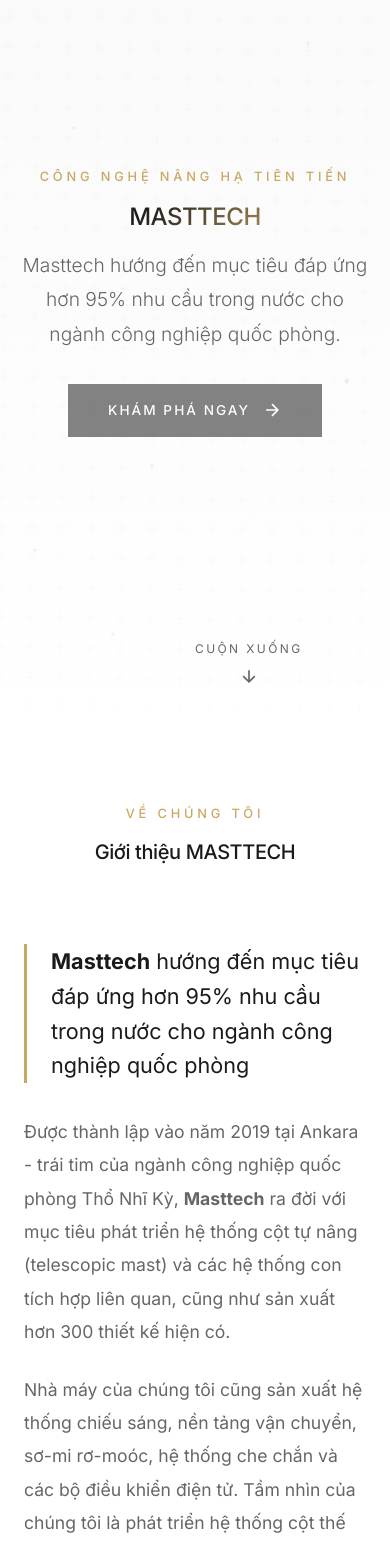
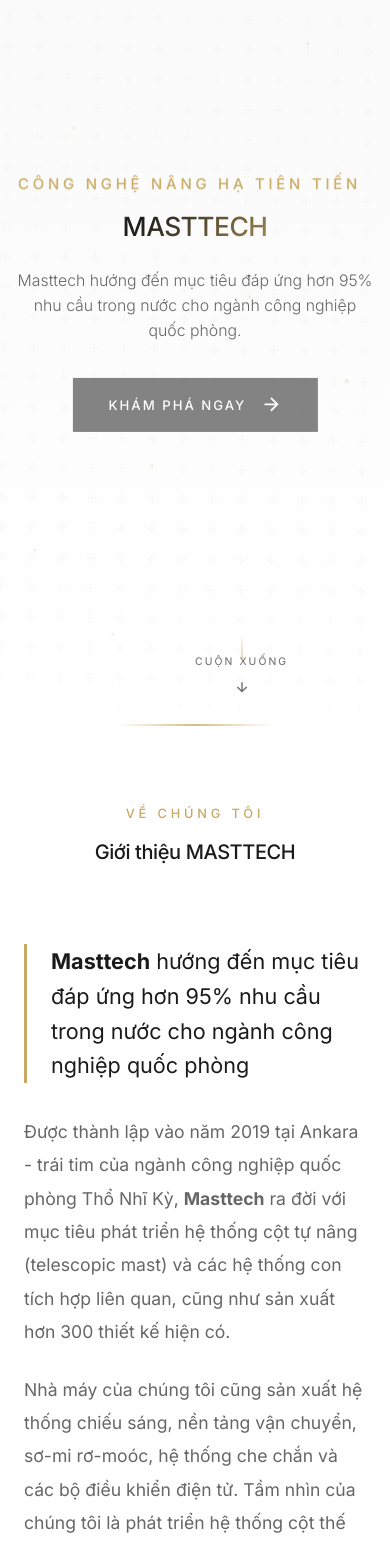
Before and after one commit to ChickenChoy/newatlantic.vn, a Next.js app: page /masttech in a window 390 px wide. Shown: the part 120-1664 px from the top of the page. Built offline with nearby package versions, Linux system fonts and the light colour scheme; no server answers; a web font is replaced by a local one.

Commit message:
feat: Add comprehensive CSS styling for the MASTTECH landing page.

```diff
--- a/app/masttech/masttech.css
+++ b/app/masttech/masttech.css
@@ -16,7 +16,9 @@
     --mast-gradient: linear-gradient(135deg, #c9a962 0%, #e8d5a3 50%, #c9a962 100%);
     --mast-shadow: 0 25px 50px -12px rgba(0, 0, 0, 0.15);
     --mast-shadow-sm: 0 10px 30px -12px rgba(0, 0, 0, 0.1);
-    --mast-transition: all 0.4s cubic-bezier(0.25, 0.46, 0.45, 0.94);
+    --mast-transition: all 0.6s cubic-bezier(0.165, 0.84, 0.44, 1);
+    --mast-transition-fast: all 0.3s cubic-bezier(0.165, 0.84, 0.44, 1);
+    --mast-transition-slow: all 0.8s cubic-bezier(0.165, 0.84, 0.44, 1);
     --font-heading: var(--font-playfair), 'Playfair Display', serif;
     --font-body: var(--font-outfit), 'Outfit', sans-serif;
     --mast-glow-gold: 0 0 40px rgba(201, 169, 98, 0.4);
@@ -501,9 +503,30 @@
     transition: var(--mast-transition);
 }
 
+/* Ken Burns subtle zoom effect for about image */
+.mast-about-image img {
+    animation: kenBurns 20s ease-in-out infinite alternate;
+}
+
+@keyframes kenBurns {
+    0% {
+        transform: scale(1) translateX(0);
+    }
+
+    100% {
+        transform: scale(1.08) translateX(-2%);
+    }
+}
+
 .mast-about-image:hover {
     transform: scale(1.02);
     box-shadow: var(--mast-shadow);
+}
+
+.mast-about-image:hover img {
+    animation-play-state: paused;
+    transform: scale(1.05);
+    transition: transform 0.8s cubic-bezier(0.165, 0.84, 0.44, 1);
 }
 
 .mast-placeholder-image {
@@ -625,6 +648,11 @@
     width: 100%;
     height: 100%;
     object-fit: cover;
+    transition: transform 0.8s cubic-bezier(0.165, 0.84, 0.44, 1);
+}
+
+.mast-product-image:hover img {
+    transform: scale(1.08);
 }
 
 .mast-product-badge {
@@ -980,6 +1008,283 @@
 }
 
 /* ===================================
+   Extra Animations & Effects
+   =================================== */
+
+/* Shine sweep effect for images */
+.mast-product-image::after {
+    content: '';
+    position: absolute;
+    top: 0;
+    left: -100%;
+    width: 50%;
+    height: 100%;
+    background: linear-gradient(90deg,
+            transparent,
+            rgba(255, 255, 255, 0.25),
+            transparent);
+    z-index: 3;
+    pointer-events: none;
+}
+
+.mast-product-image:hover::after {
+    animation: shineSweep 0.8s ease forwards;
+}
+
+@keyframes shineSweep {
+    0% {
+        left: -100%;
+    }
+
+    100% {
+        left: 150%;
+    }
+}
+
+/* Floating badge animation */
+.mast-product-badge {
+    animation: badgePulse 2s ease-in-out infinite, floatBadge 3s ease-in-out infinite;
+}
+
+@keyframes floatBadge {
+
+    0%,
+    100% {
+        transform: translateY(0) scale(1);
+    }
+
+    50% {
+        transform: translateY(-5px) scale(1.02);
+    }
+}
+
+/* Glowing border effect for sections */
+.mast-section::before {
+    content: '';
+    position: absolute;
+    top: 0;
+    left: 50%;
+    transform: translateX(-50%);
+    width: 100px;
+    height: 2px;
+    background: linear-gradient(90deg, transparent, var(--mast-accent), transparent);
+    animation: glowExpand 3s ease-in-out infinite;
+}
+
+@keyframes glowExpand {
+
+    0%,
+    100% {
+        width: 100px;
+        opacity: 0.5;
+    }
+
+    50% {
+        width: 200px;
+        opacity: 1;
+    }
+}
+
+/* Text reveal animation for highlights */
+.mast-about-highlight {
+    position: relative;
+    overflow: hidden;
+}
+
+.mast-about-highlight::after {
+    content: '';
+    position: absolute;
+    top: 0;
+    right: 0;
+    width: 100%;
+    height: 100%;
+    background: var(--mast-secondary);
+    animation: textReveal 1.5s ease forwards 0.5s;
+}
+
+@keyframes textReveal {
+    0% {
+        width: 100%;
+    }
+
+    100% {
+        width: 0%;
+    }
+}
+
+/* Gradient border animation for specs */
+.mast-specs-grid {
+    position: relative;
+}
+
+.mast-specs-grid::before {
+    content: '';
+    position: absolute;
+    inset: -2px;
+    background: linear-gradient(45deg, var(--mast-accent), transparent, var(--mast-accent), transparent);
+    background-size: 400% 400%;
+    border-radius: 6px;
+    z-index: -1;
+    opacity: 0;
+    animation: gradientRotate 4s linear infinite;
+    transition: opacity 0.5s ease;
+}
+
+.mast-specs-grid:hover::before {
+    opacity: 1;
+}
+
+@keyframes gradientRotate {
+    0% {
+        background-position: 0% 50%;
+    }
+
+    50% {
+        background-position: 100% 50%;
+    }
+
+    100% {
+        background-position: 0% 50%;
+    }
+}
+
+/* Typing cursor effect for hero label */
+.mast-hero-label::after {
+    content: '|';
+    margin-left: 2px;
+    animation: blink 1s step-end infinite;
+    opacity: 0;
+}
+
+@keyframes blink {
+
+    0%,
+    50% {
+        opacity: 1;
+    }
+
+    51%,
+    100% {
+        opacity: 0;
+    }
+}
+
+/* Section fade-in with slide */
+.mast-section-header {
+    position: relative;
+}
+
+.mast-section-label {
+    animation: slideInFromLeft 0.8s ease forwards;
+}
+
+@keyframes slideInFromLeft {
+    0% {
+        opacity: 0;
+        transform: translateX(-30px);
+    }
+
+    100% {
+        opacity: 1;
+        transform: translateX(0);
+    }
+}
+
+/* CTA button ripple effect */
+.mast-hero-cta::after {
+    content: '';
+    position: absolute;
+    top: 50%;
+    left: 50%;
+    width: 0;
+    height: 0;
+    border-radius: 50%;
+    background: rgba(255, 255, 255, 0.3);
+    transform: translate(-50%, -50%);
+    transition: width 0.6s ease, height 0.6s ease;
+}
+
+.mast-hero-cta:active::after {
+    width: 300px;
+    height: 300px;
+    opacity: 0;
+}
+
+/* Floating particles in hero (additional) */
+.mast-hero {
+    position: relative;
+}
+
+.mast-hero-content {
+    position: relative;
+    z-index: 2;
+}
+
+/* Enhanced scroll indicator */
+.mast-hero-scroll::before {
+    content: '';
+    position: absolute;
+    top: -20px;
+    left: 50%;
+    transform: translateX(-50%);
+    width: 1px;
+    height: 15px;
+    background: linear-gradient(to bottom, transparent, var(--mast-accent));
+    animation: scrollLine 2s ease-in-out infinite;
+}
+
+@keyframes scrollLine {
+
+    0%,
+    100% {
+        height: 15px;
+        opacity: 0.5;
+    }
+
+    50% {
+        height: 25px;
+        opacity: 1;
+    }
+}
+
+/* Logo hover effect */
+.mast-logo {
+    position: relative;
+}
+
+.mast-logo::before {
+    content: '';
+    position: absolute;
+    bottom: -2px;
+    left: 0;
+    width: 0;
+    height: 2px;
+    background: var(--mast-accent);
+    transition: width 0.4s ease;
+}
+
+.mast-logo:hover::before {
+    width: 100%;
+}
+
+/* Footer subtle animation */
+.mast-footer-logo {
+    animation: subtlePulse 4s ease-in-out infinite;
+}
+
+@keyframes subtlePulse {
+
+    0%,
+    100% {
+        opacity: 1;
+    }
+
+    50% {
+        opacity: 0.7;
+    }
+}
+
+/* ===================================
    Intro Series
    =================================== */
 .mast-intro-series-section {
@@ -1045,6 +1350,43 @@
     }
 
     .mast-hero-content {
-        padding: 1rem;
+        padding: 2rem 1.5rem;
+        transform: scale(1.1);
+    }
+
+    /* Mobile Hero - Bigger Title, Smaller Subtitle */
+    .mast-hero-label {
+        font-size: 0.85rem;
+        letter-spacing: 0.25em;
+        margin-bottom: 1rem;
+    }
+
+    .mast-hero-title {
+        font-size: 5rem;
+        margin-bottom: 1.5rem;
+        line-height: 1;
+    }
+
+    .mast-hero-subtitle {
+        font-size: 0.9rem;
+        line-height: 1.6;
+        margin: 0 auto 2rem;
+        padding: 0 0.5rem;
+        opacity: 0.8;
+    }
+
+    .mast-hero-cta {
+        padding: 0.9rem 2rem;
+        font-size: 0.75rem;
+    }
+
+    .mast-hero-scroll {
+        font-size: 0.65rem;
+        bottom: 1.5rem;
+    }
+
+    .mast-hero-scroll svg {
+        width: 16px;
+        height: 16px;
     }
 }
```
